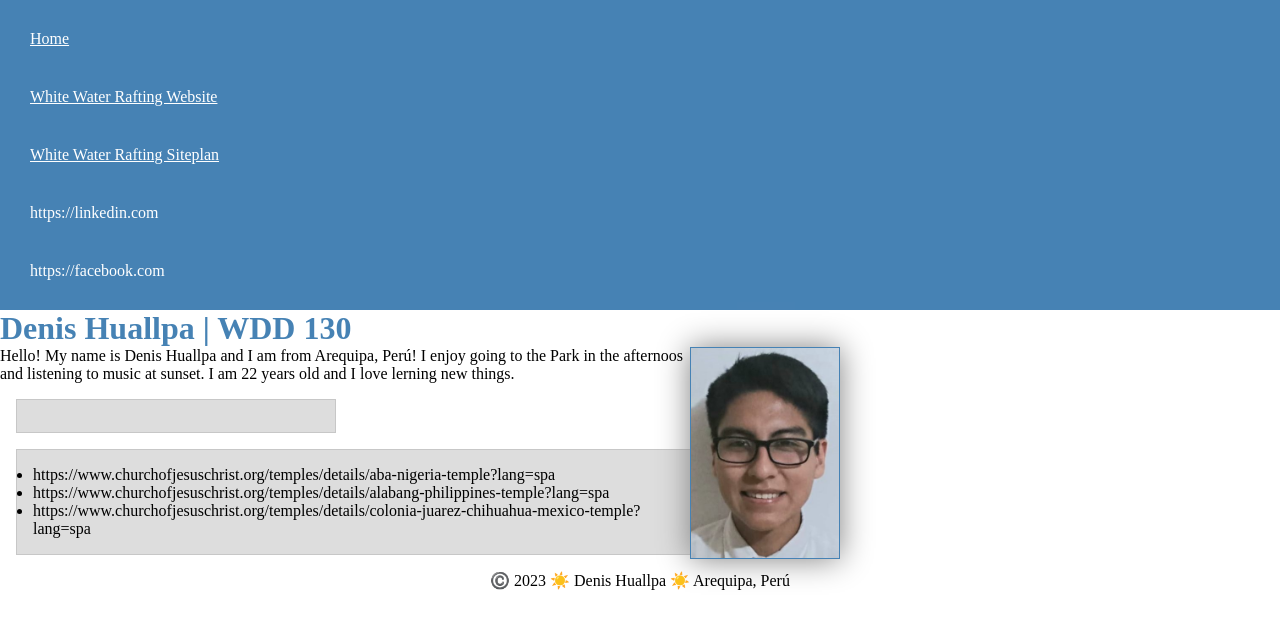
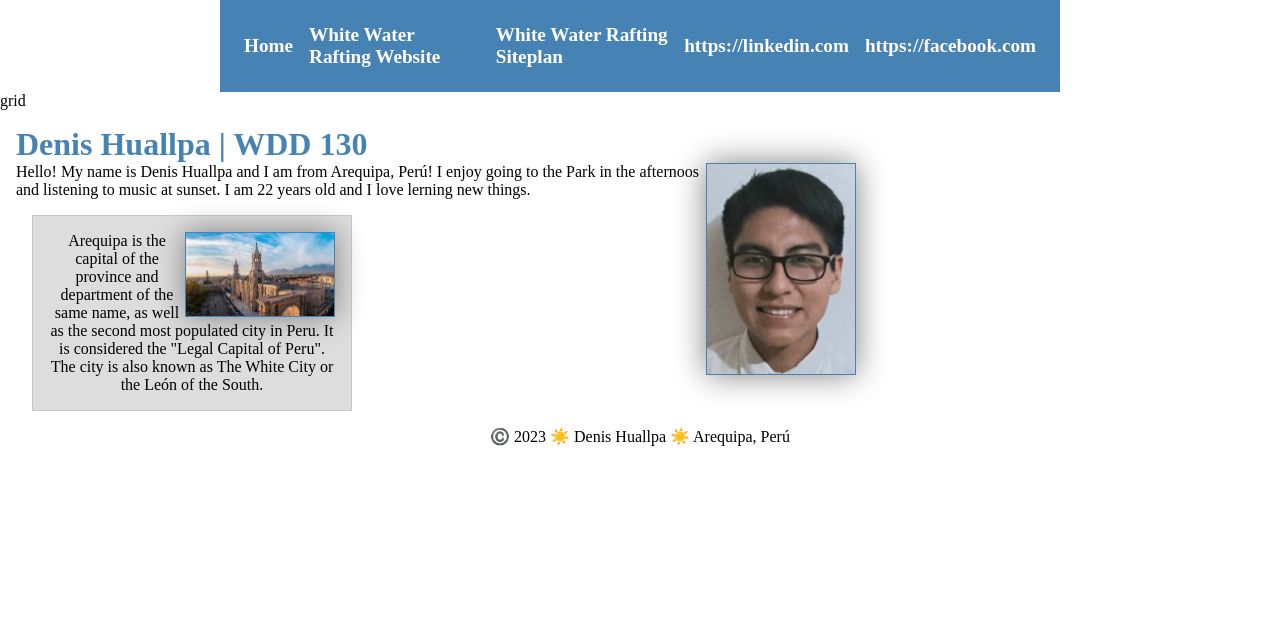
Before and after one commit to Aimar9/WDD130, a plain HTML site: page index.html in a window 1280 px wide. Drawn offline with Linux system fonts and the light colour scheme.

Commit message:
arequipa

```diff
--- a/index.html
+++ b/index.html
@@ -18,20 +18,15 @@
             <a> https://facebook.com</a>
         </nav>
     </header>
+    <div class="grid">grid</div>
     <main>
         <h1>Denis Huallpa | WDD 130</h1>
         <img src="images/profile.jpg" alt="Hello, my name is Denis Huallpa" width="200">
         <p>Hello! My name is Denis Huallpa and I am from Arequipa, Perú! I enjoy going to the Park in the afternoos and listening to music at sunset. I am 22 years old and I love lerning new things. </p>
         <aside class="box">
-            <!--<h2>Arequipa</h2>
             <img src="images/arequipa.jpg" alt="Arequipa landscape">
-            <p>Arequipa is the capital of the province and department of the same name, as well as the second most populated city in Peru. It is considered the "Legal Capital of Peru". The city is also known as The White City or the León of the South.</p> -->
+            <p>Arequipa is the capital of the province and department of the same name, as well as the second most populated city in Peru. It is considered the "Legal Capital of Peru". The city is also known as The White City or the León of the South.</p>
         </aside>
-        <ul class="box">
-            <li>https://www.churchofjesuschrist.org/temples/details/aba-nigeria-temple?lang=spa</li>
-            <li>https://www.churchofjesuschrist.org/temples/details/alabang-philippines-temple?lang=spa</li>
-            <li>https://www.churchofjesuschrist.org/temples/details/colonia-juarez-chihuahua-mexico-temple?lang=spa</li>
-        </ul>
     </main>
     <footer>
         <p>©️ 2023 ☀️ Denis Huallpa ☀️ Arequipa, Perú</p>
--- a/styles/style.css
+++ b/styles/style.css
@@ -5,12 +5,18 @@
 }
 nav {
     background-color: steelblue;
-    padding: 10px;
+    padding: 1rem;
+    display: flex;
+    justify-content: space-evenly;
+    align-items: center;
 }
 nav a {
-    color: white;
     display: block;
-    padding: 20px;
+    padding: 0.5rem;
+    text-decoration: none;
+    font-size: 1.2rem;
+    font-weight: 700;
+    color: #fff;
 }
 h1 {
     color: steelblue;
@@ -75,3 +81,27 @@ aside h2 {
     top: 47px;
     left: 150px;
 }
+
+header, footer {
+    max-width: 840px;
+    margin: 0 auto;
+}
+
+header, .grid, footer{ }
+
+.grid {
+    display: grid;
+    align-items: center;
+}
+
+main {
+    grid-column: 2/3;
+    margin: 1rem;
+}
+
+aside {
+    width: 20rem;
+    position: relative;
+    grid-column: 1/2;
+    grid-row: 1/2;
+}
```
Also changed, not shown: wwr/about.html (+2 -2 lines).
